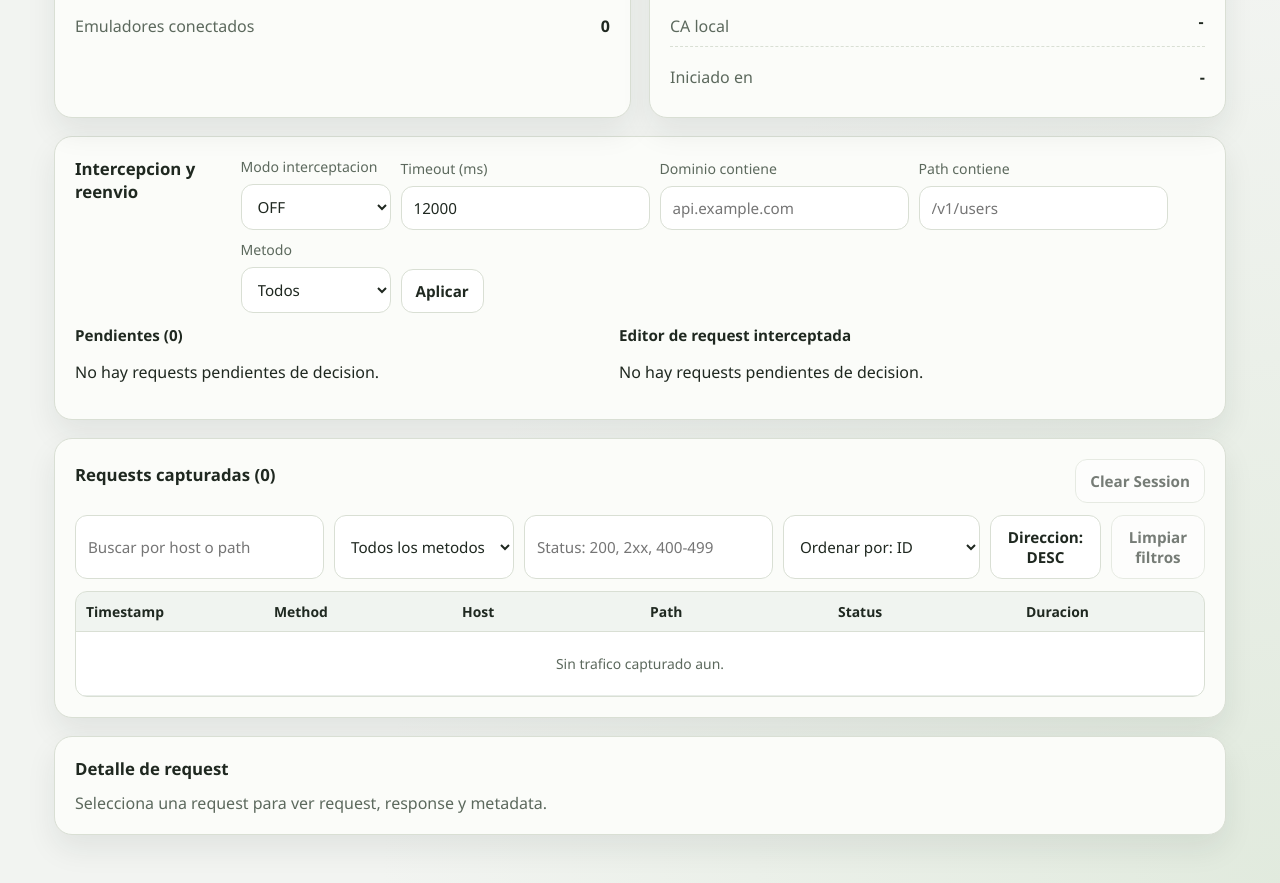
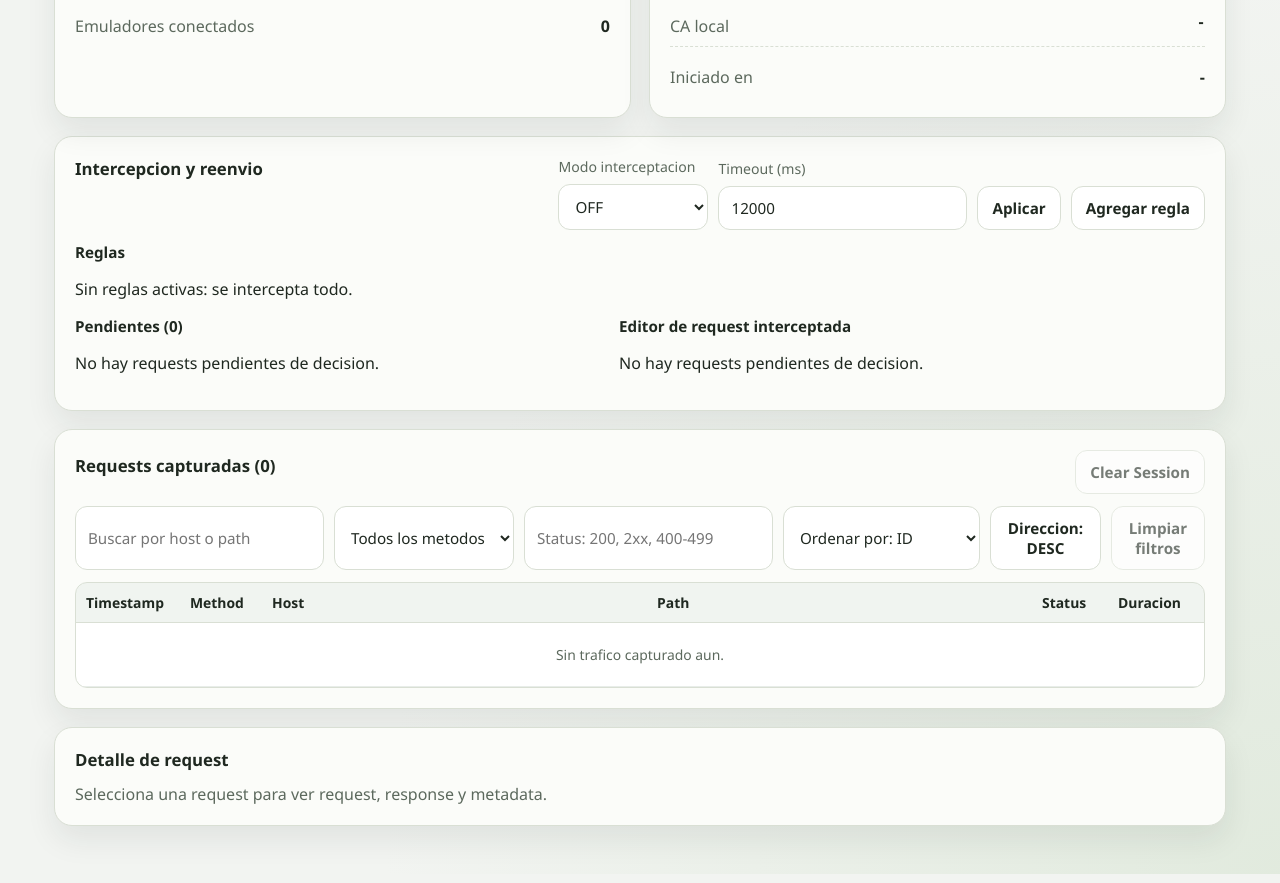
Before and after one commit to DerSarco/httprequesttracer_matecode, a React (Vite) app: page / in a window 1280 px wide. Shown: the part 840-1723 px from the top of the page. Built offline with nearby package versions, Linux system fonts and the light colour scheme.

Commit message:
feat: support interception rule sets and global dark theme

```diff
--- a/src/App.css
+++ b/src/App.css
@@ -1,4 +1,5 @@
 :root {
+  color-scheme: light;
   --bg: #f2f4f1;
   --surface: #fbfcf9;
   --surface-alt: #ffffff;
@@ -10,38 +11,21 @@
   --danger: #a73131;
   --warning: #9e6c1d;
   --info: #245d9f;
+  --bg-accent-top: rgba(162, 201, 154, 0.4);
+  --bg-accent-bottom: rgba(194, 216, 186, 0.35);
+  --table-head-bg: rgba(151, 179, 152, 0.15);
+  --table-row-border: rgba(198, 210, 200, 0.4);
+  --row-hover-bg: rgba(196, 224, 204, 0.25);
+  --row-selected-bg: rgba(168, 214, 181, 0.35);
+  --pending-selected-bg: rgba(185, 220, 194, 0.55);
   --shadow: 0 14px 30px rgba(31, 40, 32, 0.08);
 }
 
-* {
-  box-sizing: border-box;
-}
-
-body {
-  margin: 0;
-  min-height: 100vh;
-  color: var(--text);
-  background:
-    radial-gradient(circle at 0% 0%, rgba(162, 201, 154, 0.4), transparent 38%),
-    radial-gradient(circle at 100% 100%, rgba(194, 216, 186, 0.35), transparent 42%),
-    var(--bg);
-  font-family: "Avenir Next", "Segoe UI", sans-serif;
-}
-
-#root {
-  min-height: 100vh;
-}
-
-.app-shell {
-  max-width: 1220px;
-  margin: 0 auto;
-  padding: 36px 24px 48px;
-}
-
-.app-shell.theme-dark {
-  --bg: #1a221d;
-  --surface: #222d26;
-  --surface-alt: #27352d;
+:root[data-theme="dark"] {
+  color-scheme: dark;
+  --bg: #111813;
+  --surface: #1a241d;
+  --surface-alt: #223026;
   --border: #324238;
   --text: #ebf4ec;
   --muted: #b7c7b8;
@@ -50,7 +34,50 @@ body {
   --danger: #ff8a8a;
   --warning: #f3c15d;
   --info: #7cb7ff;
-  --shadow: 0 14px 30px rgba(0, 0, 0, 0.25);
+  --bg-accent-top: rgba(38, 78, 57, 0.45);
+  --bg-accent-bottom: rgba(20, 38, 30, 0.6);
+  --table-head-bg: rgba(104, 145, 121, 0.22);
+  --table-row-border: rgba(72, 95, 78, 0.62);
+  --row-hover-bg: rgba(108, 156, 126, 0.2);
+  --row-selected-bg: rgba(124, 184, 147, 0.28);
+  --pending-selected-bg: rgba(128, 178, 143, 0.35);
+  --shadow: 0 14px 30px rgba(0, 0, 0, 0.35);
+}
+
+* {
+  box-sizing: border-box;
+}
+
+html,
+body,
+#root {
+  min-height: 100%;
+}
+
+html {
+  background: var(--bg);
+}
+
+body {
+  margin: 0;
+  min-height: 100vh;
+  color: var(--text);
+  background:
+    radial-gradient(circle at 0% 0%, var(--bg-accent-top), transparent 38%),
+    radial-gradient(circle at 100% 100%, var(--bg-accent-bottom), transparent 42%),
+    var(--bg);
+  font-family: "Avenir Next", "Segoe UI", sans-serif;
+}
+
+#root {
+  min-height: 100vh;
+  color: var(--text);
+}
+
+.app-shell {
+  max-width: 1220px;
+  margin: 0 auto;
+  padding: 36px 24px 48px;
 }
 
 .app-shell.font-small {
@@ -312,6 +339,7 @@ h3 {
 .metrics strong {
   font-weight: 700;
   text-align: right;
+  color: var(--text);
 }
 
 .mono {
@@ -342,6 +370,38 @@ h3 {
   min-width: 150px;
 }
 
+.interception-rules {
+  margin-top: 12px;
+}
+
+.rule-row {
+  display: grid;
+  grid-template-columns: 120px 1fr 1fr 170px auto;
+  gap: 10px;
+  align-items: end;
+  margin-bottom: 10px;
+}
+
+.rule-row:last-child {
+  margin-bottom: 0;
+}
+
+.rule-row > * {
+  min-width: 0;
+}
+
+.rule-toggle {
+  align-self: stretch;
+  justify-content: center;
+}
+
+.rule-toggle input[type="checkbox"] {
+  width: 18px;
+  height: 18px;
+  min-width: 18px;
+  align-self: flex-start;
+}
+
 .interception-grid {
   margin-top: 12px;
   display: grid;
@@ -361,7 +421,8 @@ h3 {
 }
 
 .selected-item {
-  background: #e2f0e6;
+  background: var(--pending-selected-bg);
+  color: var(--text);
 }
 
 .intercept-editor .editor-grid {
@@ -402,21 +463,24 @@ table {
   border-collapse: collapse;
   font-size: 0.87rem;
   table-layout: fixed;
+  color: var(--text);
 }
 
 thead th {
   text-align: left;
   padding: 10px;
-  background: rgba(151, 179, 152, 0.15);
+  background: var(--table-head-bg);
   border-bottom: 1px solid var(--border);
   position: sticky;
   top: 0;
+  color: var(--text);
 }
 
 tbody td {
   padding: 9px 10px;
-  border-bottom: 1px solid rgba(198, 210, 200, 0.4);
+  border-bottom: 1px solid var(--table-row-border);
   min-width: 0;
+  color: var(--text);
 }
 
 thead th:first-child,
@@ -425,20 +489,37 @@ tbody td:first-child {
   min-width: 92px;
 }
 
+thead th:nth-child(1) {
+  width: 104px;
+}
+
+thead th:nth-child(2) {
+  width: 82px;
+}
+
+thead th:nth-child(5) {
+  width: 76px;
+}
+
+thead th:nth-child(6) {
+  width: 96px;
+}
+
 tbody tr {
   cursor: pointer;
 }
 
 tbody tr:hover {
-  background: rgba(196, 224, 204, 0.25);
+  background: var(--row-hover-bg);
 }
 
 tbody tr.selected {
-  background: rgba(168, 214, 181, 0.35);
+  background: var(--row-selected-bg);
 }
 
 .host-cell,
 .path-cell {
+  max-width: 0;
   overflow: hidden;
   text-overflow: ellipsis;
   white-space: nowrap;
@@ -574,7 +655,7 @@ td.empty {
   overflow: auto;
   border: 1px solid var(--border);
   border-radius: 10px;
-  background: rgba(151, 179, 152, 0.1);
+  background: var(--table-head-bg);
   padding: 10px;
 }
 
@@ -582,8 +663,10 @@ td.empty {
   font-family: ui-monospace, SFMono-Regular, Menlo, monospace;
   font-size: 0.8rem;
   white-space: pre-wrap;
+  overflow-wrap: anywhere;
   word-break: break-word;
   line-height: 1.35;
+  color: var(--text);
 }
 
 .headers-grid {
@@ -609,7 +692,11 @@ td.empty {
   grid-template-columns: 180px 1fr;
   gap: 10px;
   padding: 9px 10px;
-  border-bottom: 1px solid rgba(198, 210, 200, 0.4);
+  border-bottom: 1px solid var(--table-row-border);
+}
+
+.header-list li > * {
+  min-width: 0;
 }
 
 .header-list li:last-child {
@@ -624,8 +711,12 @@ td.empty {
 .header-list code {
   font-family: ui-monospace, SFMono-Regular, Menlo, monospace;
   font-size: 0.79rem;
+  display: block;
+  min-width: 0;
   white-space: pre-wrap;
+  overflow-wrap: anywhere;
   word-break: break-word;
+  color: var(--text);
 }
 
 .simple-list {
@@ -645,7 +736,11 @@ td.empty {
   gap: 8px;
   align-items: center;
   padding: 9px 10px;
-  border-bottom: 1px solid rgba(198, 210, 200, 0.4);
+  border-bottom: 1px solid var(--table-row-border);
+}
+
+.simple-list li > * {
+  min-width: 0;
 }
 
 .simple-list li:last-child {
@@ -661,13 +756,18 @@ td.empty {
 
 .simple-list strong {
   font-size: 0.86rem;
+  color: var(--text);
 }
 
 .simple-list code {
   font-family: ui-monospace, SFMono-Regular, Menlo, monospace;
   font-size: 0.78rem;
+  display: block;
+  min-width: 0;
   white-space: pre-wrap;
+  overflow-wrap: anywhere;
   word-break: break-word;
+  color: var(--text);
 }
 
 @media (max-width: 1100px) {
@@ -679,7 +779,8 @@ td.empty {
   .input-grid,
   .settings-panel .settings-grid,
   .filters-row,
-  .intercept-editor .editor-grid {
+  .intercept-editor .editor-grid,
+  .rule-row {
     grid-template-columns: 1fr;
   }
 
--- a/src/App.tsx
+++ b/src/App.tsx
@@ -73,19 +73,23 @@ type PendingInterceptRequest = {
 type InterceptionSnapshot = {
   enabled: boolean;
   timeoutMs: number;
-  hostFilter: string;
-  pathFilter: string;
-  methodFilter: string;
+  rules: InterceptionRule[];
   pendingCount: number;
   pendingRequests: PendingInterceptRequest[];
+};
+
+type InterceptionRule = {
+  id: string;
+  enabled: boolean;
+  hostContains: string;
+  pathContains: string;
+  method: string;
 };
 
 type InterceptionConfigInput = {
   enabled: boolean;
   timeoutMs?: number;
-  hostFilter?: string;
-  pathFilter?: string;
-  methodFilter?: string;
+  rules?: InterceptionRule[];
 };
 
 type InterceptDecisionInput = {
@@ -233,6 +237,11 @@ type LocaleTexts = {
   interceptionPathFilter: string;
   interceptionMethodFilter: string;
   interceptionAllMethods: string;
+  interceptionRuleEnabled: string;
+  interceptionRules: string;
+  interceptionRulesEmptyHint: string;
+  addRule: string;
+  removeRule: string;
   applyInterception: string;
   pendingInterceptions: string;
   noPendingInterceptions: string;
@@ -386,6 +395,11 @@ const LOCALES: Record<Language, LocaleTexts> = {
     interceptionPathFilter: "Path contiene",
     interceptionMethodFilter: "Metodo",
     interceptionAllMethods: "Todos",
+    interceptionRuleEnabled: "Activa",
+    interceptionRules: "Reglas",
+    interceptionRulesEmptyHint: "Sin reglas activas: se intercepta todo.",
+    addRule: "Agregar regla",
+    removeRule: "Quitar",
     applyInterception: "Aplicar",
     pendingInterceptions: "Pendientes",
     noPendingInterceptions: "No hay requests pendientes de decision.",
@@ -514,6 +528,11 @@ const LOCALES: Record<Language, LocaleTexts> = {
     interceptionPathFilter: "Path contains",
     interceptionMethodFilter: "Method",
     interceptionAllMethods: "All",
+    interceptionRuleEnabled: "Enabled",
+    interceptionRules: "Rules",
+    interceptionRulesEmptyHint: "No active rules: intercept everything.",
+    addRule: "Add rule",
+    removeRule: "Remove",
     applyInterception: "Apply",
     pendingInterceptions: "Pending",
     noPendingInterceptions: "No requests pending decision.",
@@ -730,6 +749,23 @@ function parseHeaderLines(raw: string): HeaderEntry[] {
     .filter((entry) => entry.name.length > 0);
 }
 
+function createRuleId(): string {
+  if (typeof crypto !== "undefined" && typeof crypto.randomUUID === "function") {
+    return crypto.randomUUID();
+  }
+  return `rule-${Date.now()}-${Math.floor(Math.random() * 10_000)}`;
+}
+
+function createEmptyRule(): InterceptionRule {
+  return {
+    id: createRuleId(),
+    enabled: true,
+    hostContains: "",
+    pathContains: "",
+    method: "",
+  };
+}
+
 function buildCurlCommand(request: CapturedExchange, showSensitiveData: boolean): string {
   const parts: string[] = ["curl", "-X", request.method.toUpperCase(), escapeForSingleQuotedShell(request.url)];
 
@@ -803,9 +839,7 @@ function App() {
   const [copyFeedback, setCopyFeedback] = useState<string | null>(null);
 
   const [interceptTimeoutInput, setInterceptTimeoutInput] = useState("12000");
-  const [interceptHostFilterInput, setInterceptHostFilterInput] = useState("");
-  const [interceptPathFilterInput, setInterceptPathFilterInput] = useState("");
-  const [interceptMethodFilterInput, setInterceptMethodFilterInput] = useState("");
+  const [interceptRulesInput, setInterceptRulesInput] = useState<InterceptionRule[]>([]);
   const [selectedPendingId, setSelectedPendingId] = useState<number | null>(null);
   const [editorMethod, setEditorMethod] = useState("");
   const [editorUrl, setEditorUrl] = useState("");
@@ -833,6 +867,12 @@ function App() {
     () => [...new Set(capturedRequests.map((request) => request.method).filter(Boolean))].sort(),
     [capturedRequests],
   );
+  const availableInterceptionMethods = useMemo(
+    () =>
+      ["GET", "POST", "PUT", "PATCH", "DELETE", "OPTIONS", ...availableMethods]
+        .filter((value, index, list) => list.indexOf(value) === index),
+    [availableMethods],
+  );
 
   const filteredRequests = useMemo(() => {
     const normalizedSearch = searchFilter.trim().toLowerCase();
@@ -945,9 +985,12 @@ function App() {
       setInterception(snapshot);
       if (syncInputs) {
         setInterceptTimeoutInput(String(snapshot.timeoutMs));
-        setInterceptHostFilterInput(snapshot.hostFilter ?? "");
-        setInterceptPathFilterInput(snapshot.pathFilter ?? "");
-        setInterceptMethodFilterInput(snapshot.methodFilter ?? "");
+        setInterceptRulesInput(
+          snapshot.rules.map((rule) => ({
+            ...rule,
+            id: rule.id || createRuleId(),
+          })),
+        );
       }
       setSelectedPendingId((current) => {
         if (snapshot.pendingRequests.length === 0) return null;
@@ -1100,26 +1143,51 @@ function App() {
     }
   }
 
+  function handleAddInterceptionRule() {
+    setInterceptRulesInput((previous) => [...previous, createEmptyRule()]);
+  }
+
+  function handleRemoveInterceptionRule(ruleId: string) {
+    setInterceptRulesInput((previous) => previous.filter((rule) => rule.id !== ruleId));
+  }
+
+  function handleUpdateInterceptionRule(ruleId: string, patch: Partial<InterceptionRule>) {
+    setInterceptRulesInput((previous) =>
+      previous.map((rule) => (rule.id === ruleId ? { ...rule, ...patch } : rule)),
+    );
+  }
+
   async function handleApplyInterceptionConfig(enabled: boolean) {
     setInterceptBusy(true);
     setErrorText(null);
 
     const timeoutMs = Number(interceptTimeoutInput);
+    const sanitizedRules = interceptRulesInput
+      .map((rule) => ({
+        ...rule,
+        hostContains: rule.hostContains.trim(),
+        pathContains: rule.pathContains.trim(),
+        method: rule.method.trim().toUpperCase(),
+      }))
+      .filter((rule) => Boolean(rule.hostContains || rule.pathContains || rule.method))
+      .slice(0, 64);
+
     const payload: InterceptionConfigInput = {
       enabled,
       timeoutMs: Number.isFinite(timeoutMs) ? Math.max(1000, Math.min(timeoutMs, 120000)) : 12000,
-      hostFilter: interceptHostFilterInput.trim(),
-      pathFilter: interceptPathFilterInput.trim(),
-      methodFilter: interceptMethodFilterInput.trim().toUpperCase(),
+      rules: sanitizedRules,
     };
 
     try {
       const snapshot = await invoke<InterceptionSnapshot>("configure_interception", { config: payload });
       setInterception(snapshot);
       setInterceptTimeoutInput(String(snapshot.timeoutMs));
-      setInterceptHostFilterInput(snapshot.hostFilter ?? "");
-      setInterceptPathFilterInput(snapshot.pathFilter ?? "");
-      setInterceptMethodFilterInput(snapshot.methodFilter ?? "");
+      setInterceptRulesInput(
+        snapshot.rules.map((rule) => ({
+          ...rule,
+          id: rule.id || createRuleId(),
+        })),
+      );
       setInfoText("Configuracion de interceptacion actualizada.");
     } catch (error) {
       setErrorText(toUserError(error));
@@ -1185,6 +1253,10 @@ function App() {
   }, []);
 
   useEffect(() => {
+    document.documentElement.setAttribute("data-theme", preferences.theme);
+  }, [preferences.theme]);
+
+  useEffect(() => {
     if (!session?.active) return;
 
     const intervalId = window.setInterval(() => {
@@ -1246,7 +1318,7 @@ function App() {
   })`;
 
   return (
-    <main className={`app-shell theme-${preferences.theme} font-${preferences.fontScale}`}>
+    <main className={`app-shell font-${preferences.fontScale}`}>
       <header className="app-header">
         <div className="header-row">
           <div>
@@ -1464,11 +1536,36 @@ function App() {
                 disabled={busy || interceptBusy}
               />
             </label>
+            <button
+              disabled={busy || interceptBusy}
+              onClick={() => handleApplyInterceptionConfig(Boolean(interception?.enabled))}
+            >
+              {texts.applyInterception}
+            </button>
+            <button disabled={busy || interceptBusy} onClick={handleAddInterceptionRule}>
+              {texts.addRule}
+            </button>
+          </div>
+        </div>
+        <div className="interception-rules">
+          <h3>{texts.interceptionRules}</h3>
+          {interceptRulesInput.length === 0 && <p className="muted">{texts.interceptionRulesEmptyHint}</p>}
+          {interceptRulesInput.map((rule) => (
+            <div key={rule.id} className="rule-row">
+              <label className="rule-toggle">
+                <span>{texts.interceptionRuleEnabled}</span>
+                <input
+                  type="checkbox"
+                  checked={rule.enabled}
+                  disabled={busy || interceptBusy}
+                  onChange={(event) => handleUpdateInterceptionRule(rule.id, { enabled: event.target.checked })}
+                />
+              </label>
               <label>
                 {texts.interceptionHostFilter}
                 <input
-                value={interceptHostFilterInput}
-                onChange={(event) => setInterceptHostFilterInput(event.target.value)}
+                  value={rule.hostContains}
+                  onChange={(event) => handleUpdateInterceptionRule(rule.id, { hostContains: event.target.value })}
                   placeholder="api.example.com"
                   disabled={busy || interceptBusy}
                 />
@@ -1476,8 +1573,8 @@ function App() {
               <label>
                 {texts.interceptionPathFilter}
                 <input
-                value={interceptPathFilterInput}
-                onChange={(event) => setInterceptPathFilterInput(event.target.value)}
+                  value={rule.pathContains}
+                  onChange={(event) => handleUpdateInterceptionRule(rule.id, { pathContains: event.target.value })}
                   placeholder="/v1/users"
                   disabled={busy || interceptBusy}
                 />
@@ -1485,14 +1582,12 @@ function App() {
               <label>
                 {texts.interceptionMethodFilter}
                 <select
-                value={interceptMethodFilterInput}
-                onChange={(event) => setInterceptMethodFilterInput(event.target.value)}
+                  value={rule.method}
+                  onChange={(event) => handleUpdateInterceptionRule(rule.id, { method: event.target.value })}
                   disabled={busy || interceptBusy}
                 >
                   <option value="">{texts.interceptionAllMethods}</option>
-                {["GET", "POST", "PUT", "PATCH", "DELETE", "OPTIONS", ...availableMethods]
-                  .filter((value, index, list) => list.indexOf(value) === index)
-                  .map((method) => (
+                  {availableInterceptionMethods.map((method) => (
                     <option key={method} value={method}>
                       {method}
                     </option>
@@ -1500,12 +1595,15 @@ function App() {
                 </select>
               </label>
               <button
+                type="button"
+                className="danger"
                 disabled={busy || interceptBusy}
-              onClick={() => handleApplyInterceptionConfig(Boolean(interception?.enabled))}
+                onClick={() => handleRemoveInterceptionRule(rule.id)}
               >
-              {texts.applyInterception}
+                {texts.removeRule}
               </button>
             </div>
+          ))}
         </div>
 
         <div className="interception-grid">
```
Also changed, not shown: 1 other file (tests, documents, lock files or other folders). Lines whose indentation alone changed are shown as unchanged.
